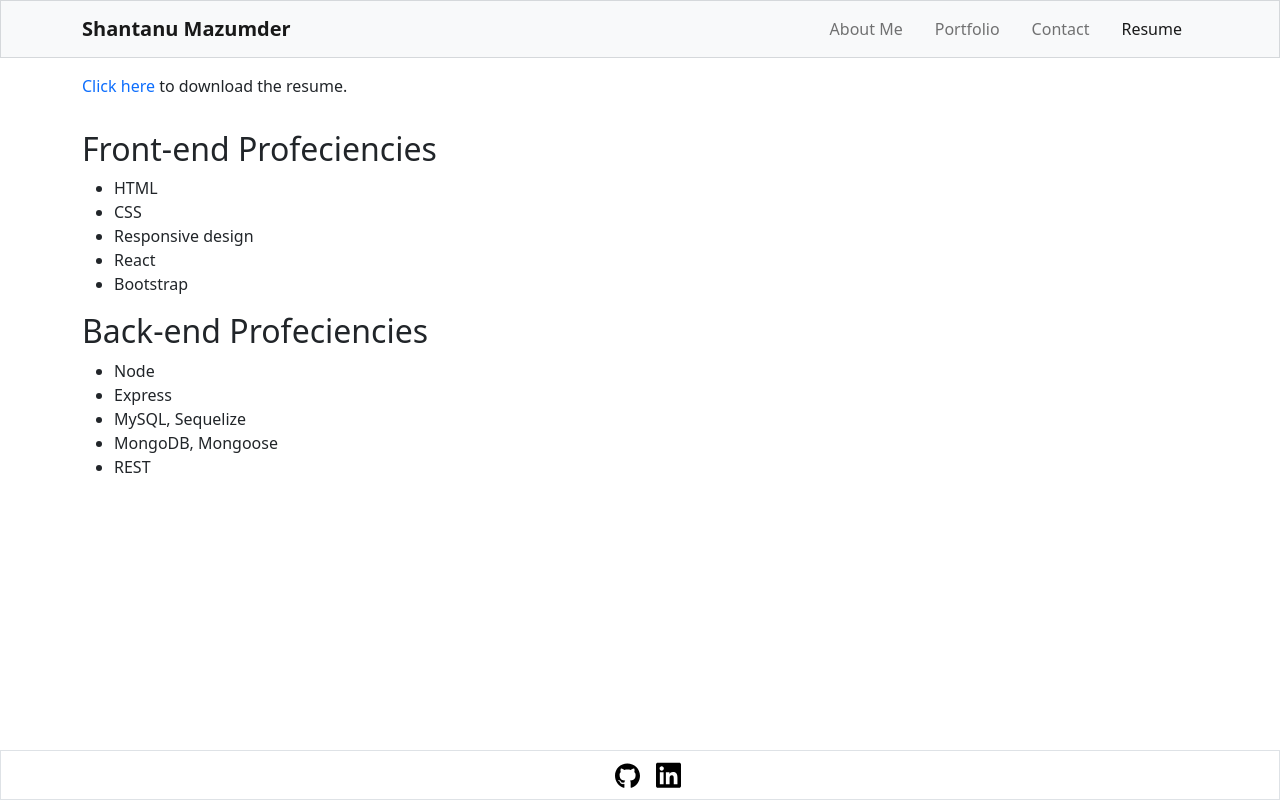
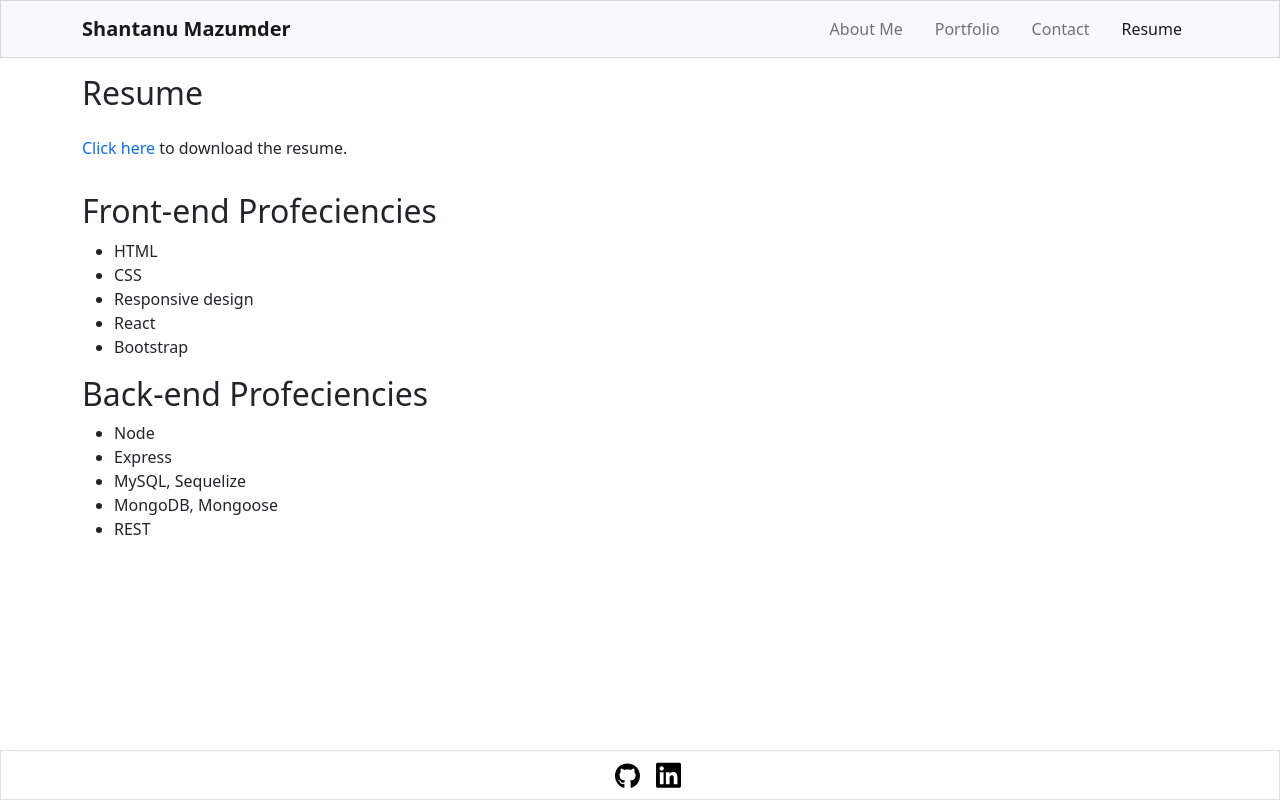
Before and after one commit to ShawnMaz/react-portfolio, a React (Create React App) app: page / in a window 1280 px wide. Both pictures are taken after a click on the element "Resume". Built offline with nearby package versions, Linux system fonts and the light colour scheme.

Commit message:
added the component header resume to the Resume component. Updated the snapshot for the component test as well

```diff
--- a/src/Components/Resume/index.js
+++ b/src/Components/Resume/index.js
@@ -3,7 +3,8 @@ import resume from './resume.pdf';
 function Resume(){
 
     return(
-        <section className='container'>
+        <section className='container mt-3'>
+            <h2>Resume</h2>
             <div className='row'>
                 <div className='col-sm-12 mx-auto my-3'>
                     <p><a href={resume} className='text-primary' download>Click here</a> to download the resume.</p>
```
Also changed, not shown: 1 other file (tests, documents, lock files or other folders).
